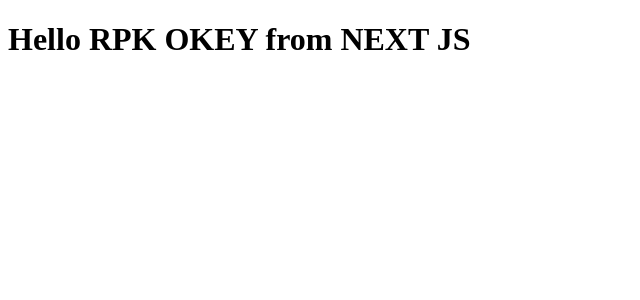
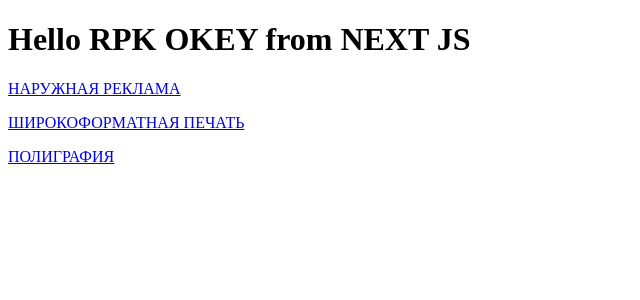
Before and after one commit to Propulsive60r/RPKOKEYNEXTJS, a Next.js app: page / in a window 1280 px wide. Shown: the top 300 px of the page, without its empty margins (0-640 px from the left). Built offline with nearby package versions, Linux system fonts and the light colour scheme.

Commit message:
add routing
add three links

```diff
--- a/pages/index.js
+++ b/pages/index.js
@@ -1,3 +1,16 @@
+import Link from "next/link";
+
 export default function Index() {
-    return <h1>Hello RPK OKEY from NEXT JS</h1>
+    return <>
+        <h1>Hello RPK OKEY from NEXT JS</h1>
+        <p>
+            <Link href="outdooradvertising"><a>НАРУЖНАЯ РЕКЛАМА</a></Link>
+        </p>
+        <p>
+            <Link href="largeformatprinting"><a>ШИРОКОФОРМАТНАЯ ПЕЧАТЬ</a></Link>
+        </p>
+        <p>
+            <Link href="typography"><a>ПОЛИГРАФИЯ</a></Link>
+        </p>
+    </>
 }
--- /dev/null
+++ b/pages/largeformatprinting/index.js
@@ -0,0 +1,5 @@
+export default function Index() {
+    return (
+        <h1>ШИРОКОФОРМАТНАЯ ПЕЧАТЬ</h1>
+    )
+}
--- /dev/null
+++ b/pages/outdooradvertising/index.js
@@ -0,0 +1,5 @@
+export default function Index() {
+    return (
+        <h1>ИЗГОТОВЛЕНИЕ НАРУЖНОЙ РЕКЛАМЫ</h1>
+    )
+}
--- /dev/null
+++ b/pages/typography/index.js
@@ -0,0 +1,5 @@
+export default function Index() {
+    return (
+        <h1>ПОЛИГРАФИЧЕСКИЕ УСЛУГИ</h1>
+    )
+}
```
